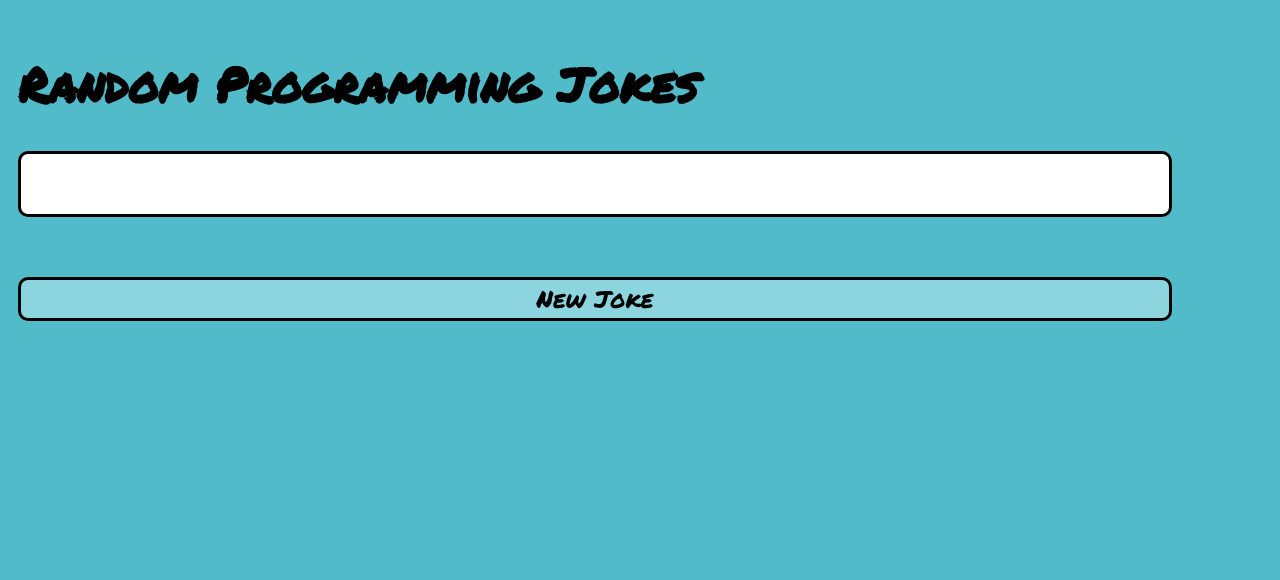
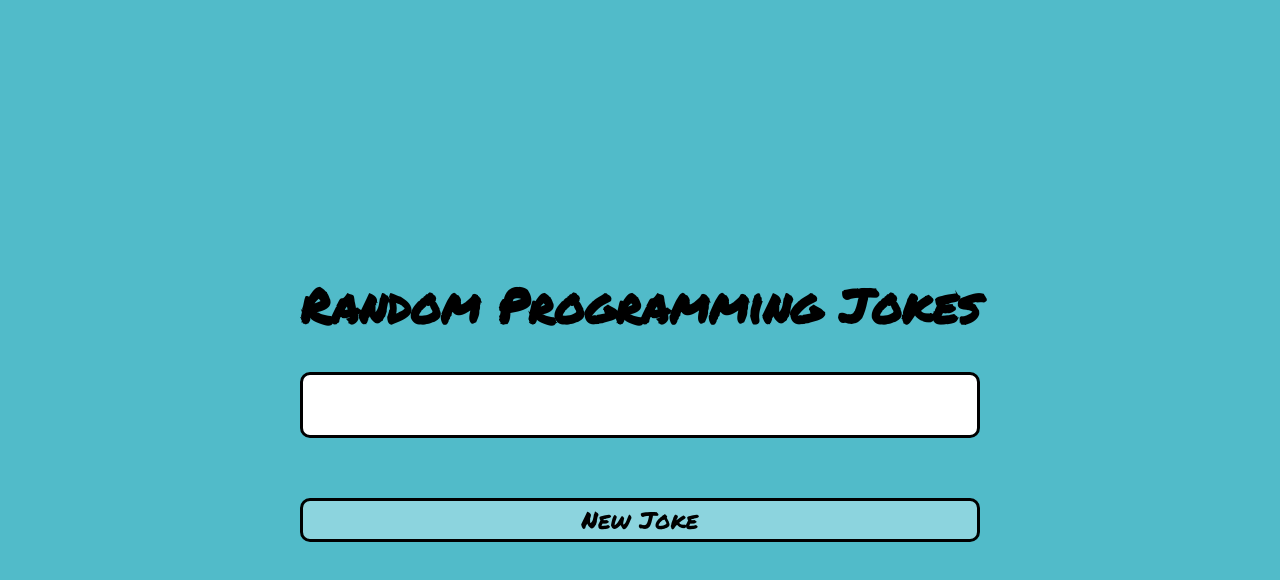
Before and after one commit to haris588/programming-jokes-app, a plain HTML site: page index.html in a window 1280 px wide. Drawn offline with Linux system fonts and the light colour scheme; no server answers.

Commit message:
change max-width

```diff
--- a/style.css
+++ b/style.css
@@ -4,7 +4,12 @@ body {
   background: #51bbc9;
   font-family: "Permanent Marker";
   font-size: 1.5rem;
-  padding: 10px 100px 10px 10px;
+  max-width: 1000px;
+  margin: 0 auto;
+  height: 100vh;
+  display: flex;
+  justify-content: center;
+  align-items: center;
 }
 
 h1 {
```
